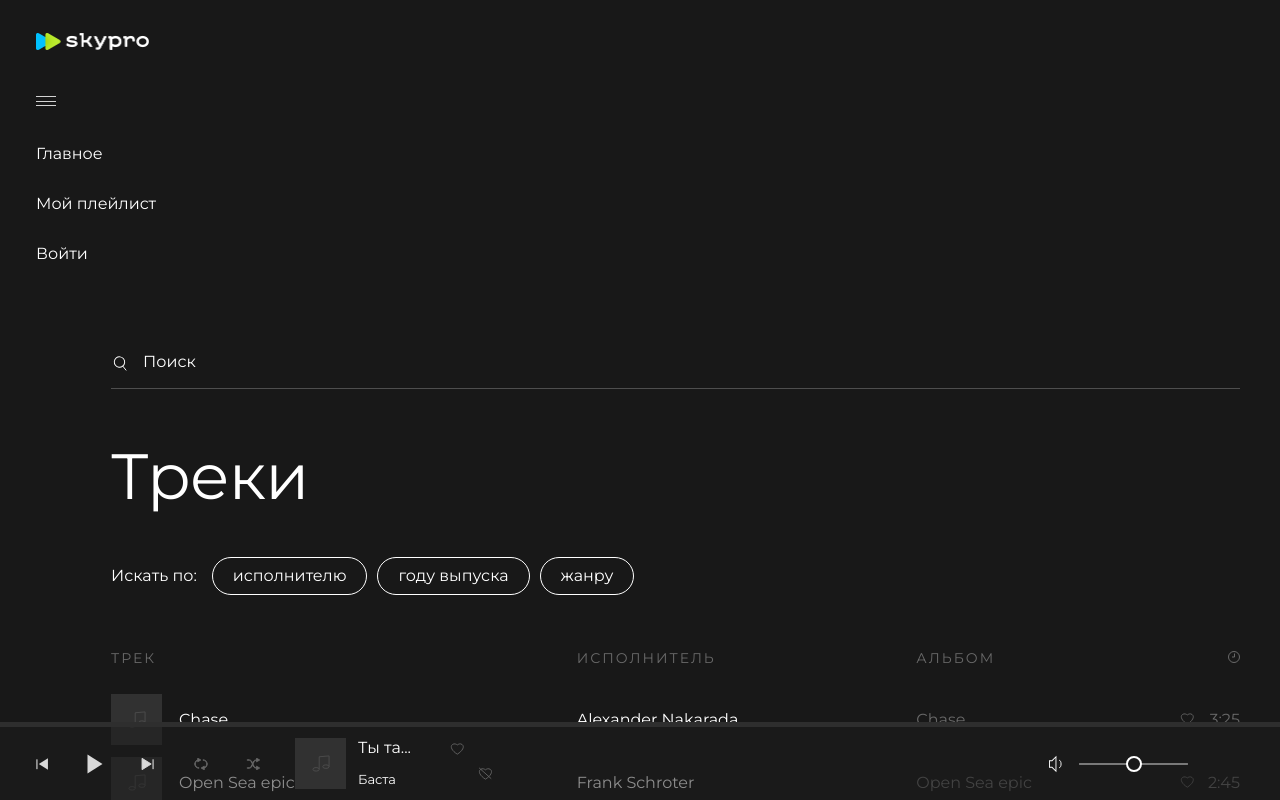
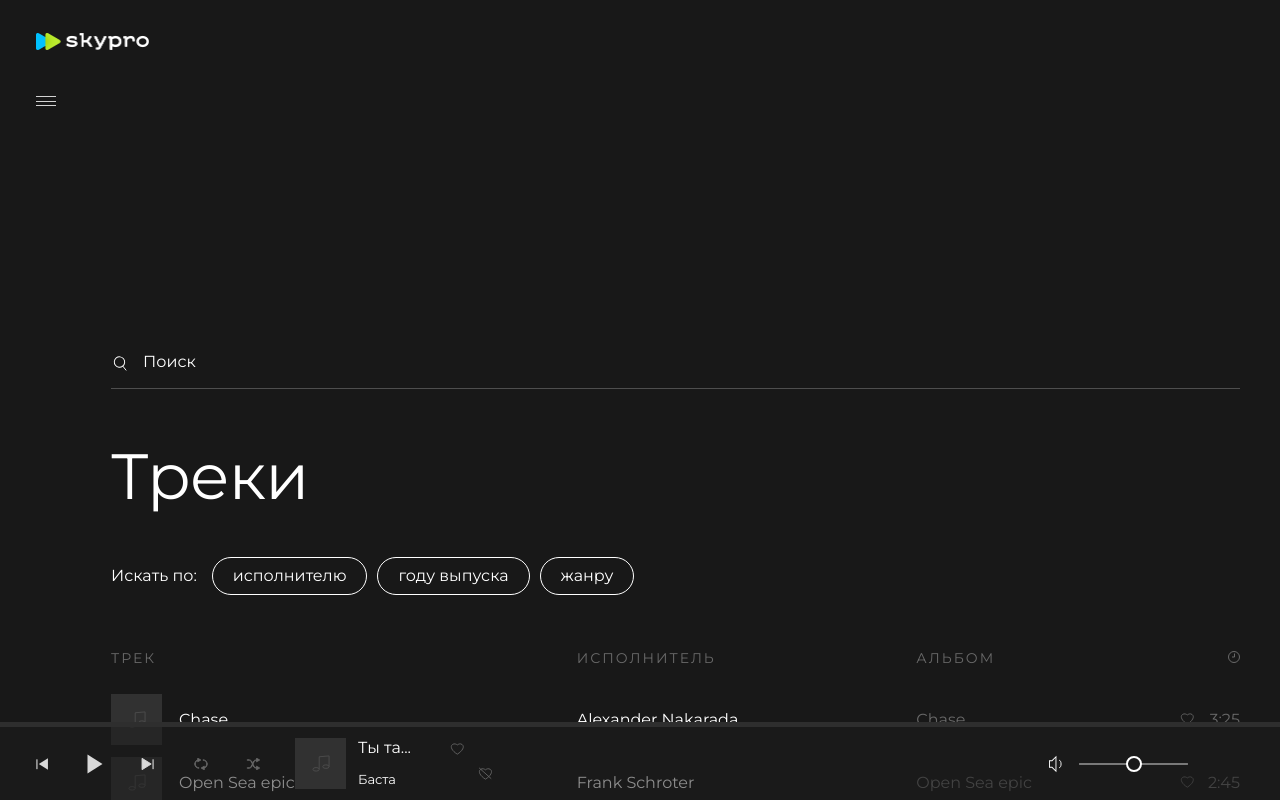
Before and after one commit to kors-ak/skypro-music, a Next.js app: page / in a window 1280 px wide. Built offline with nearby package versions, Linux system fonts and the light colour scheme.

Commit message:
feat: добавляет возможность открытия/закрытия бокового меню

```diff
--- a/src/components/Nav/Nav.tsx
+++ b/src/components/Nav/Nav.tsx
@@ -1,10 +1,20 @@
+'use client'
+
+import cn from 'classnames'
 import Image from 'next/image'
 import Link from 'next/link'
+import { useState } from 'react'
 import style from './nav.module.css'
 
 export default function Nav() {
+  const [isOpen, setIsOpen] = useState(false)
+
+  const handleMenuToggle = () => {
+    setIsOpen((prev) => !prev)
+  }
+
   return (
-    <nav className={style.main__nav}>
+    <nav className={cn(style.main__nav, isOpen && style.main__nav_active)}>
       <div className={style.nav__logo}>
         <Image
           width={250}
@@ -14,11 +24,14 @@ export default function Nav() {
           alt={'logo'}
         />
       </div>
-      <div className={style.nav__burger}>
+      <div className={style.nav__burger} onClick={handleMenuToggle}>
         <span className={style.burger__line}></span>
         <span className={style.burger__line}></span>
         <span className={style.burger__line}></span>
       </div>
+      <div
+        className={`${style.menuWrapper} ${isOpen ? style.menuWrapperOpen : ''}`}
+      >
         <div className={style.nav__menu}>
           <ul className={style.menu__list}>
             <li className={style.menu__item}>
@@ -28,7 +41,7 @@ export default function Nav() {
             </li>
             <li className={style.menu__item}>
               <Link href="#" className={style.menu__link}>
-              Мой плейлист
+                Мои треки
               </Link>
             </li>
             <li className={style.menu__item}>
@@ -38,6 +51,7 @@ export default function Nav() {
             </li>
           </ul>
         </div>
+      </div>
     </nav>
   )
 }
--- a/src/components/Nav/nav.module.css
+++ b/src/components/Nav/nav.module.css
@@ -1,6 +1,24 @@
 .main__nav {
   width: 244px;
   padding: 20px 0 20px 36px;
+
+  position: relative;
+  overflow: hidden;
+}
+
+.main__nav::before {
+  content: '';
+  position: absolute;
+  inset: 0;
+  background: rgb(28, 28, 28);
+  transform: scaleX(0);
+  transform-origin: left;
+  transition: transform 0.2s ease;
+  z-index: -1;
+}
+
+.main__nav_active::before {
+  transform: scaleX(1);
 }
 
 .nav__logo {
@@ -25,6 +43,21 @@
   -webkit-box-pack: justify;
   -ms-flex-pack: justify;
   justify-content: space-between;
+  cursor: pointer;
+}
+
+.menuWrapper {
+  transform: translateX(-200px);
+  pointer-events: none;
+
+  transition:
+    opacity 0.2s ease,
+    transform 0.2s ease;
+}
+
+.menuWrapperOpen {
+  transform: translateX(0);
+  pointer-events: auto;
 }
 
 .nav__menu {
```
Lines whose indentation alone changed are shown as unchanged.
